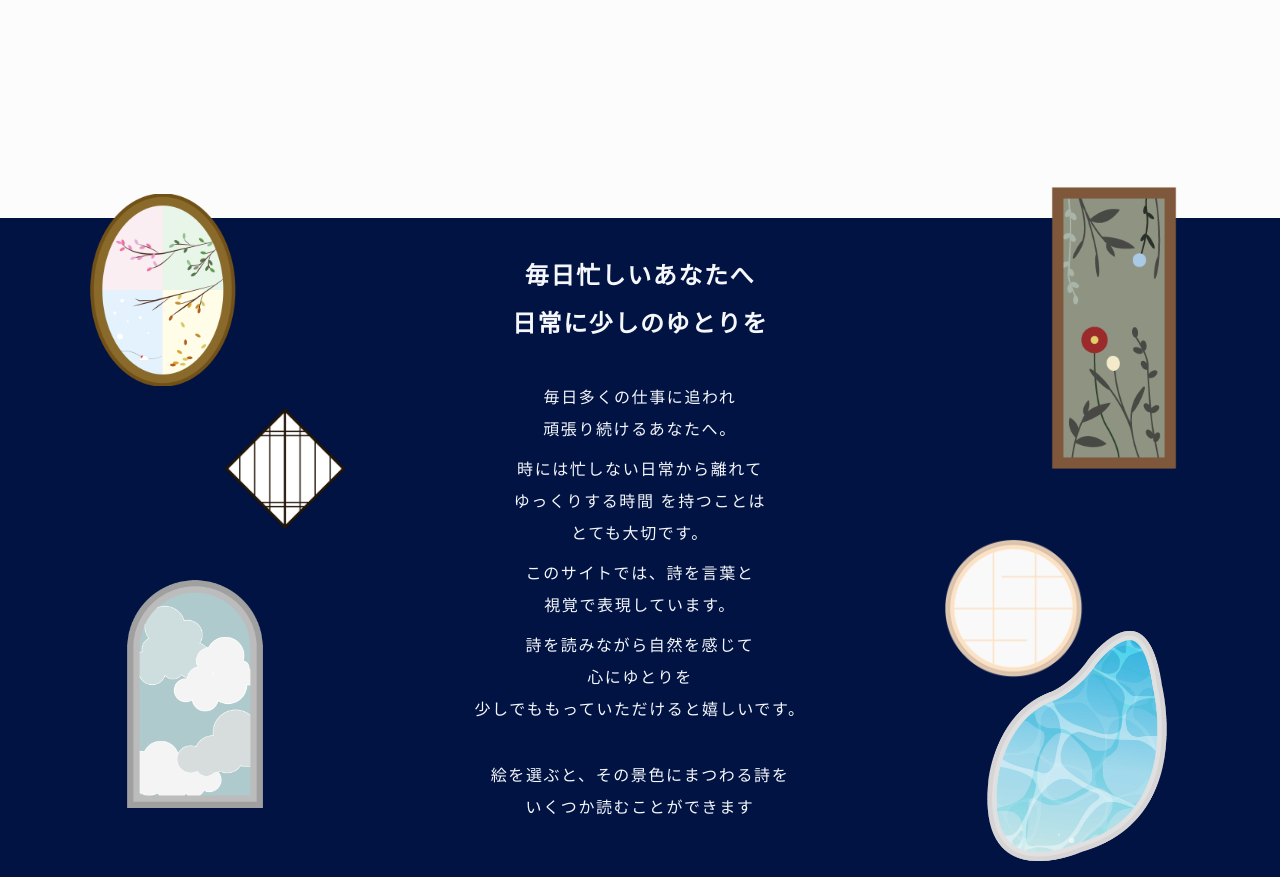
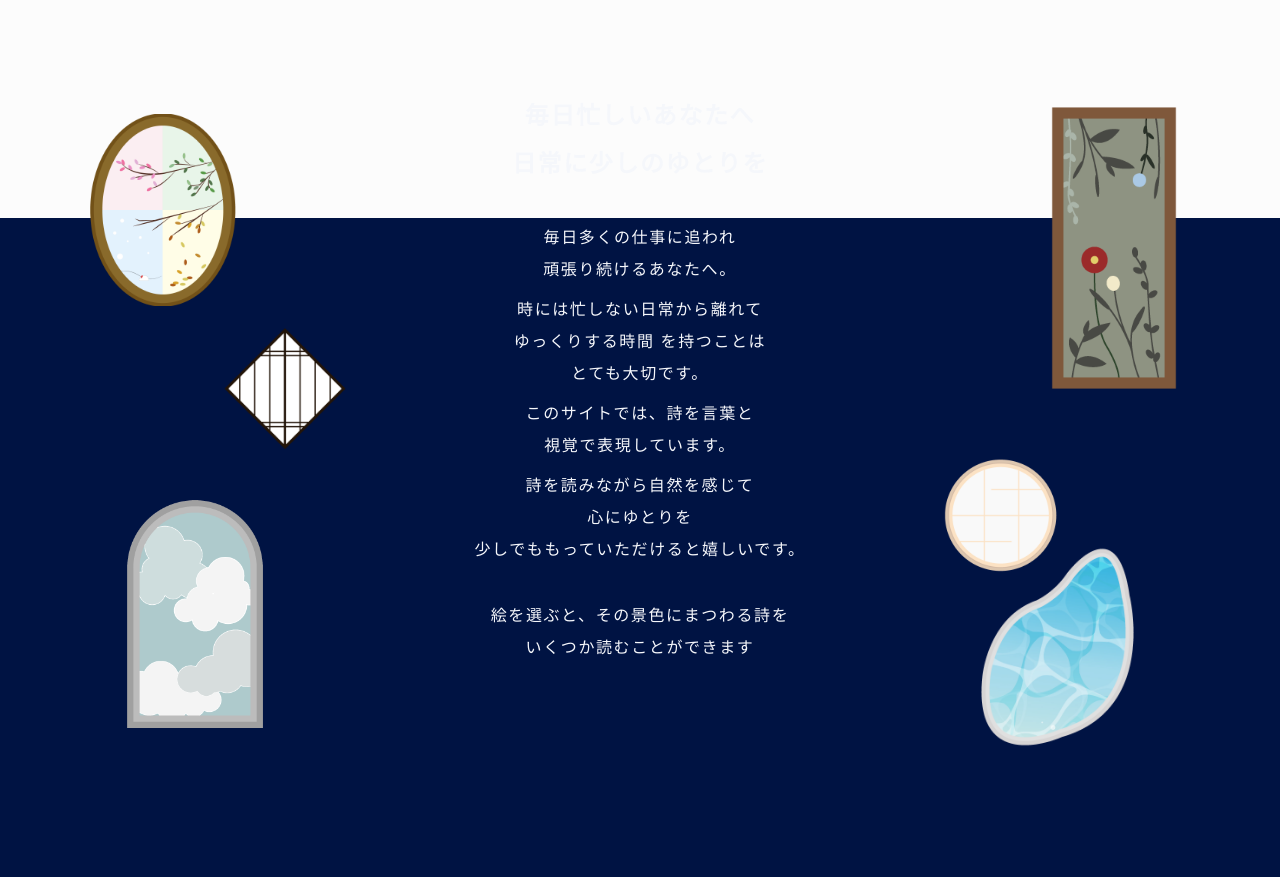
Before and after one commit to wata101ame/leaders-originalsite, a plain HTML site: page index.html in a window 1280 px wide. Shown: the part 1782-2659 px from the top of the page. Drawn offline with Linux system fonts and the light colour scheme.

Commit message:
conceptセクションの高さを1000pxに変更し、テキストのマージンを調整

```diff
--- a/css/style.css
+++ b/css/style.css
@@ -236,7 +236,7 @@ button {
 
 .concept {
   /* min-height: -20vh; */
-  height: 800px;
+  height: 1000px;
   display: grid;
   place-items: center;
   padding: 80px;
@@ -250,12 +250,11 @@ button {
   position: relative;
   width: 100%;
   height: 100%;
-  top: 10vh;
 }
 
 .concept-text {
   position: absolute;
-  top: 20vh;
+  margin-top: 10vh;
   left: 50%;
   transform: translate(-50%, -50%);
   letter-spacing: 0.1em;
@@ -327,7 +326,7 @@ button {
 .window-shape2 img {
   position: absolute;
   top: 0;
-  width: 11vw;
+  width: 9vw;
 }
 .poem-name {
   display: none;
@@ -459,7 +458,7 @@ button {
   position: absolute;
   top: 0;
   left: 0;
-  width: 20vw;
+  width: 17vw;
   min-width: 150px;
   transition: 0.3s ease;
 }
```
